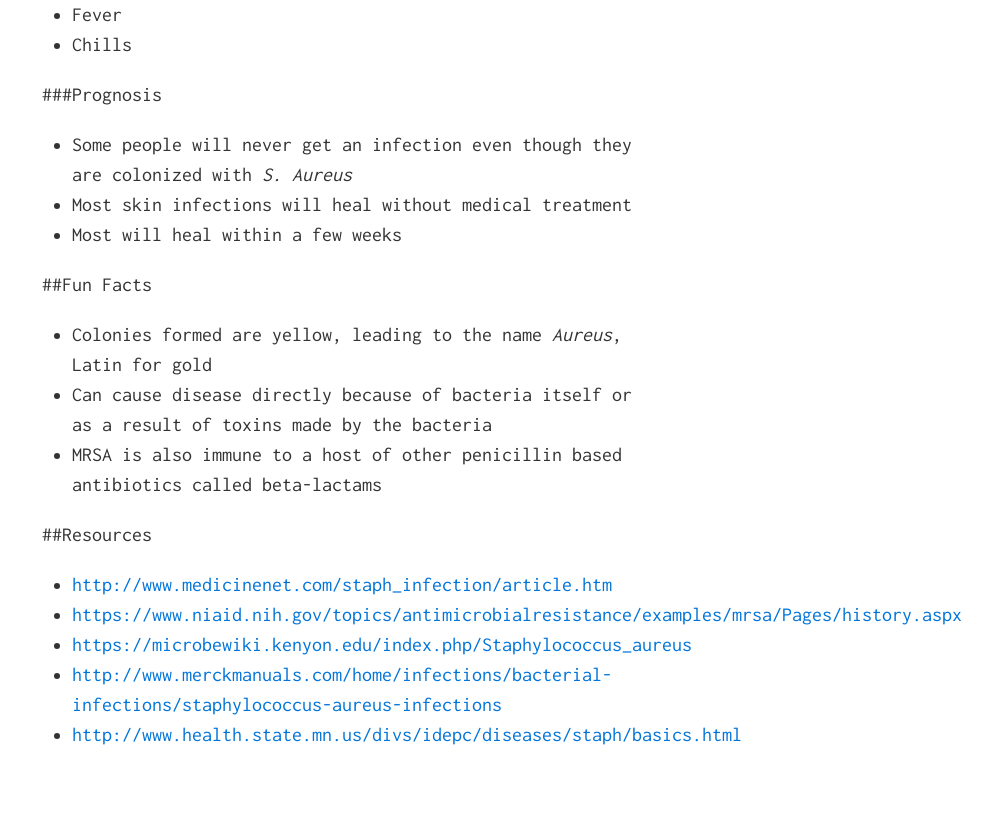
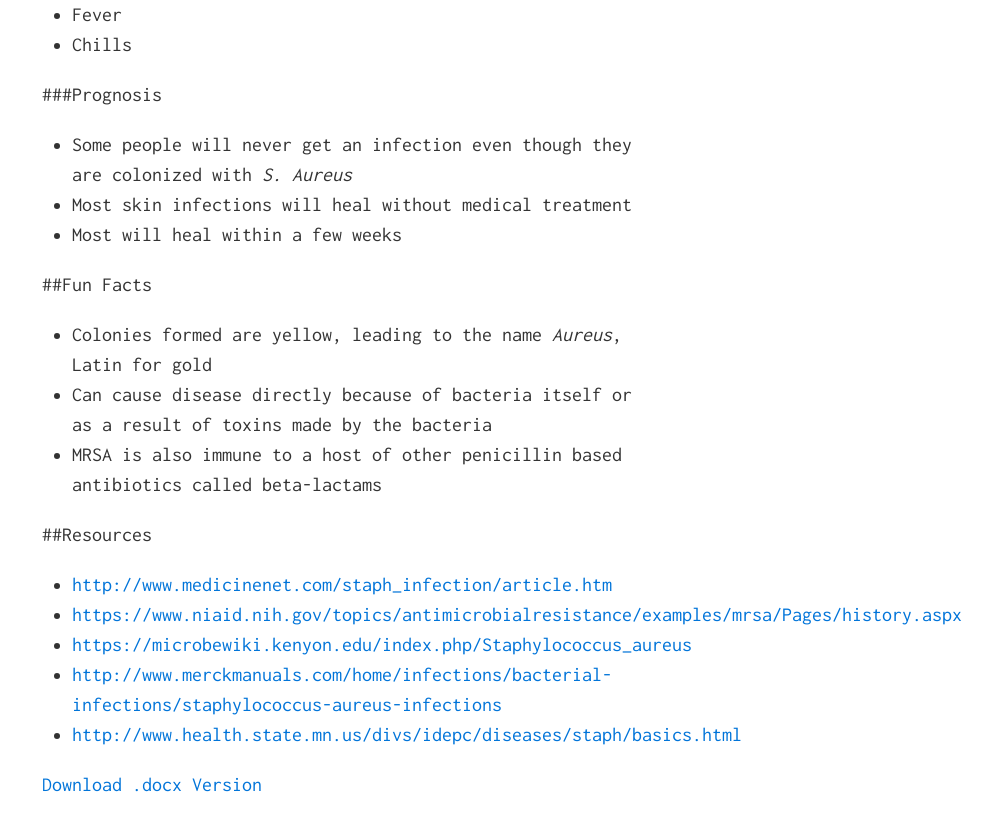
Before and after one commit to firecrafty/staph-disease, a Jekyll site: the page built from index.md, in a window 1280 px wide and 900 px high, scrolled down 1760 px. Shown: the top 831 px of the window, without its empty margins (298-1280 px from the left). Built offline with Jekyll 4.4.1, drawn with Linux system fonts in a browser that asks for light colours.

Commit message:
Add document

```diff
--- a/index.md
+++ b/index.md
@@ -67,3 +67,6 @@ Symptoms of a bloodstream infection:
 * [https://microbewiki.kenyon.edu/index.php/Staphylococcus_aureus](https://microbewiki.kenyon.edu/index.php/Staphylococcus_aureus)
 * [http://www.merckmanuals.com/home/infections/bacterial-infections/staphylococcus-aureus-infections](http://www.merckmanuals.com/home/infections/bacterial-infections/staphylococcus-aureus-infections)
 * [http://www.health.state.mn.us/divs/idepc/diseases/staph/basics.html](http://www.health.state.mn.us/divs/idepc/diseases/staph/basics.html)
+
+
+[Download .docx Version](downloads/resume.docx)
```
Also changed, not shown: 1 other file.
